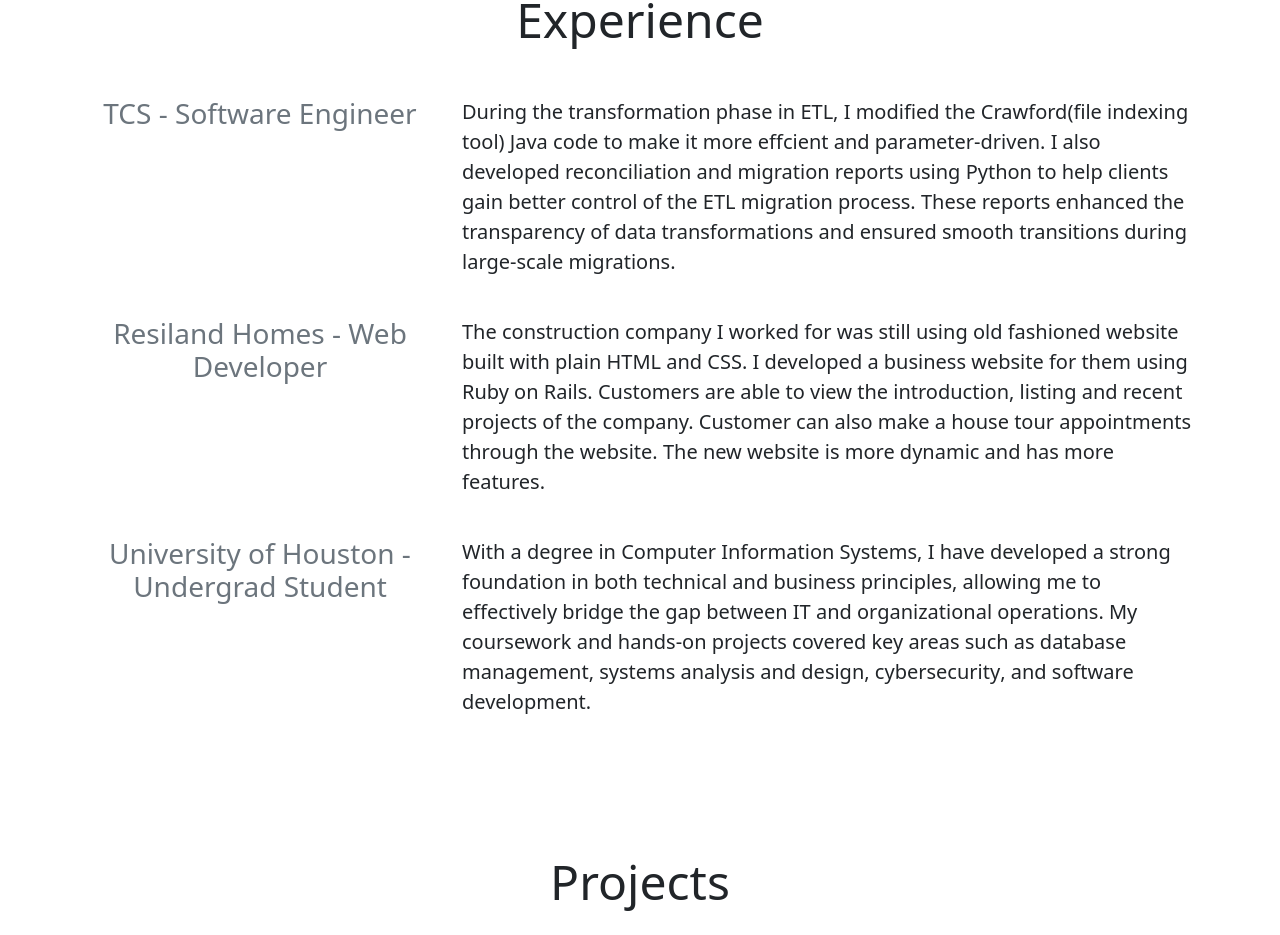
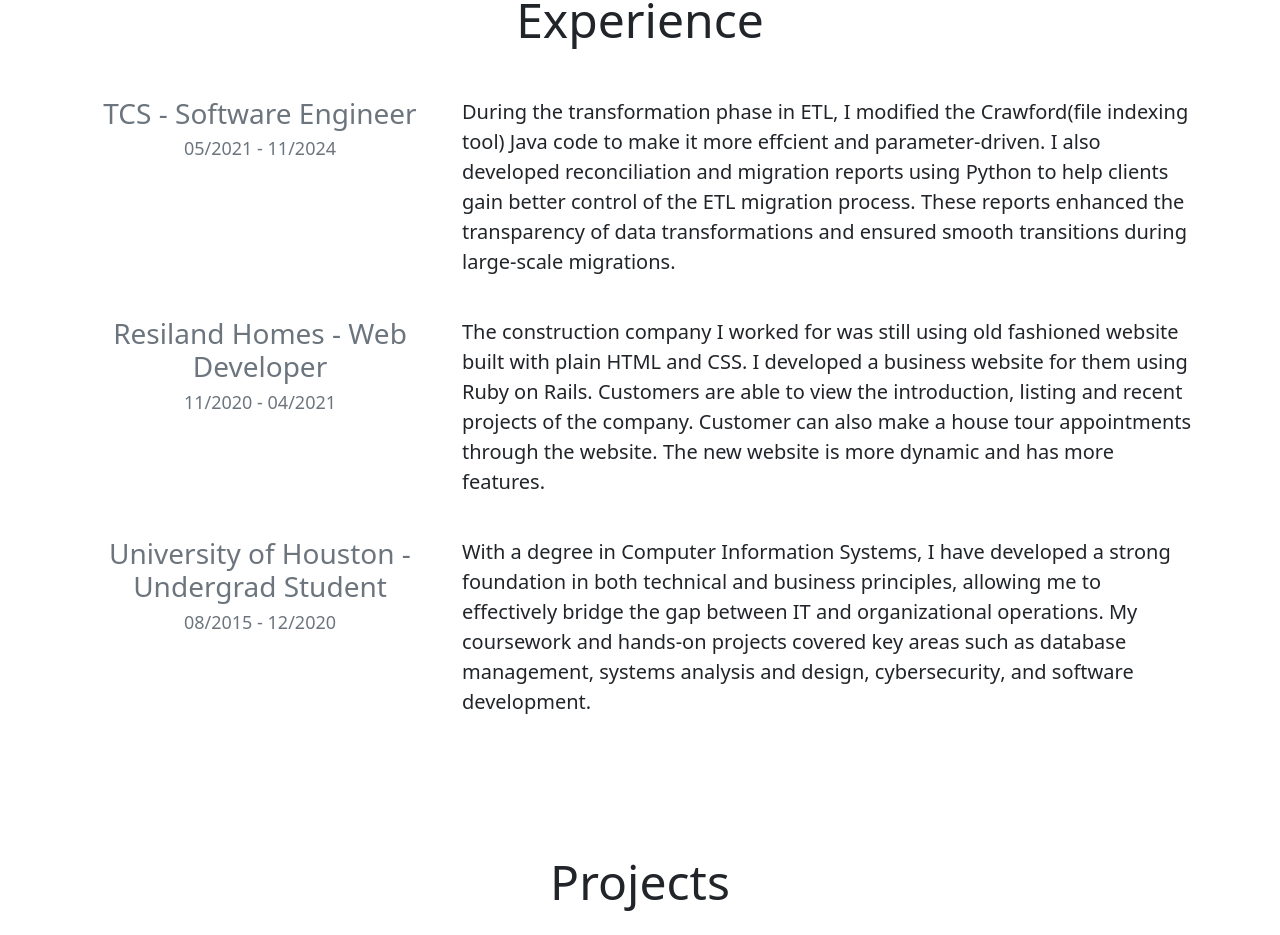
Before and after one commit to wesx196/wei-portfolio, an Angular app: page / in a window 1280 px wide. Shown: the part 2080-3015 px from the top of the page. Built offline with nearby package versions, Linux system fonts and the light colour scheme.

Commit message:
Added time in experience section

```diff
--- a/src/app/home/home.component.css
+++ b/src/app/home/home.component.css
@@ -56,6 +56,10 @@
   height: auto;
 }
 
+.time {
+  font-size: large
+}
+
 
 @media (max-width: 1200px) {
   .skills .row {
--- a/src/app/home/home.component.html
+++ b/src/app/home/home.component.html
@@ -154,6 +154,7 @@
     <div class="row align-items-start mb-4">
       <div class="col-md-4 text-md-right text-secondary font-weight-bold text-center">
         <h3>TCS - Software Engineer</h3>
+        <h3 class="time">05/2021 - 11/2024</h3>
       </div>
       <div class="col-md-8 text-md-left">
         <p class="lead">
@@ -172,6 +173,7 @@
     <div class="row align-items-start mb-4">
       <div class="col-md-4 text-md-right text-secondary font-weight-bold text-center">
         <h3>Resiland Homes - Web Developer</h3>
+        <h3 class="time">11/2020 - 04/2021</h3>
       </div>
       <div class="col-md-8 text-md-left">
         <p class="lead">
@@ -189,6 +191,7 @@
     <div class="row align-items-start mb-4">
       <div class="col-md-4 text-md-right text-secondary font-weight-bold text-center">
         <h3>University of Houston - Undergrad Student</h3>
+        <h3 class="time">08/2015 - 12/2020</h3>
       </div>
       <div class="col-md-8 text-md-left">
         <p class="lead">
```
